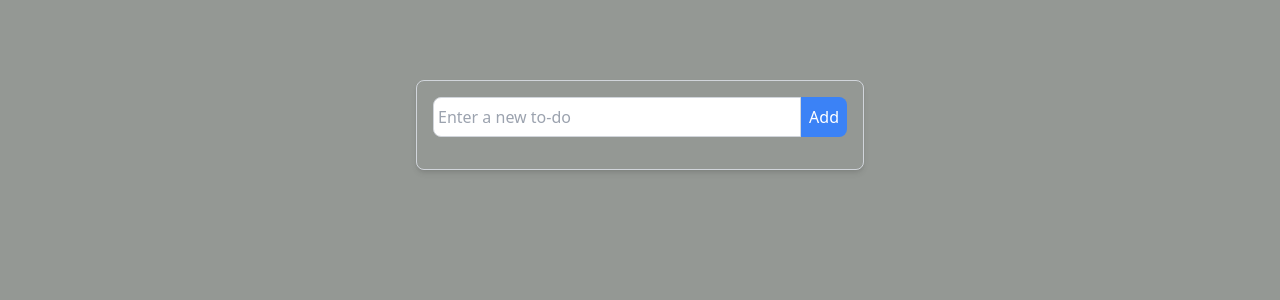
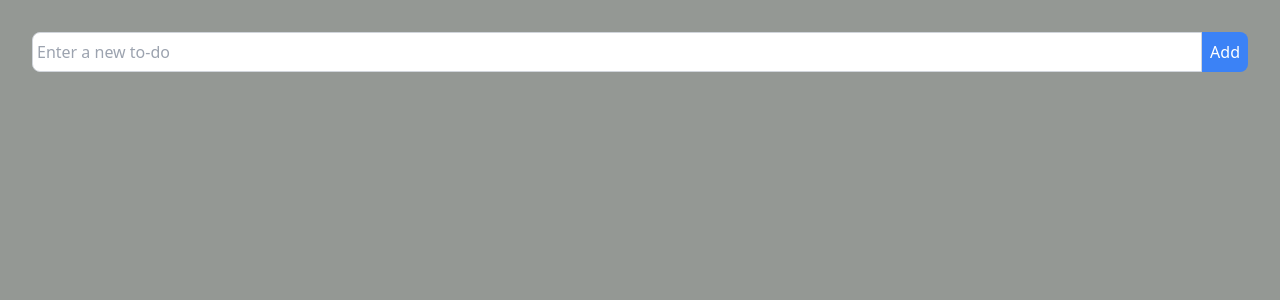
Before and after one commit to dennohtu/ToDoList, a React (Vite) app in the folder frontend/: page /dashboard in a window 1280 px wide. Shown: the top 300 px of the page. Built offline with nearby package versions, Linux system fonts and the light colour scheme.

Commit message:
Some changes on Dashboard

```diff
--- a/frontend/src/App.jsx
+++ b/frontend/src/App.jsx
@@ -4,9 +4,7 @@ import Dashboard from './Dashboard'
 function App() {
     return(
         <>
-        <div className= ''>
         <Dashboard/>
-        </div>
         </>
 
     )
--- a/frontend/src/Dashboard.jsx
+++ b/frontend/src/Dashboard.jsx
@@ -4,7 +4,7 @@ import AddTodo from './component/AddTodo'
 
 const Dashboard = () => {
   return (
-    <div className='max-w-md mx-auto md:max-w-1/2 mt-12 p-4 border border-gray-300 rounded-lg shadow-md'>
+    <div>
         <AddTodo/>
         <Card/>
     </div>
```
